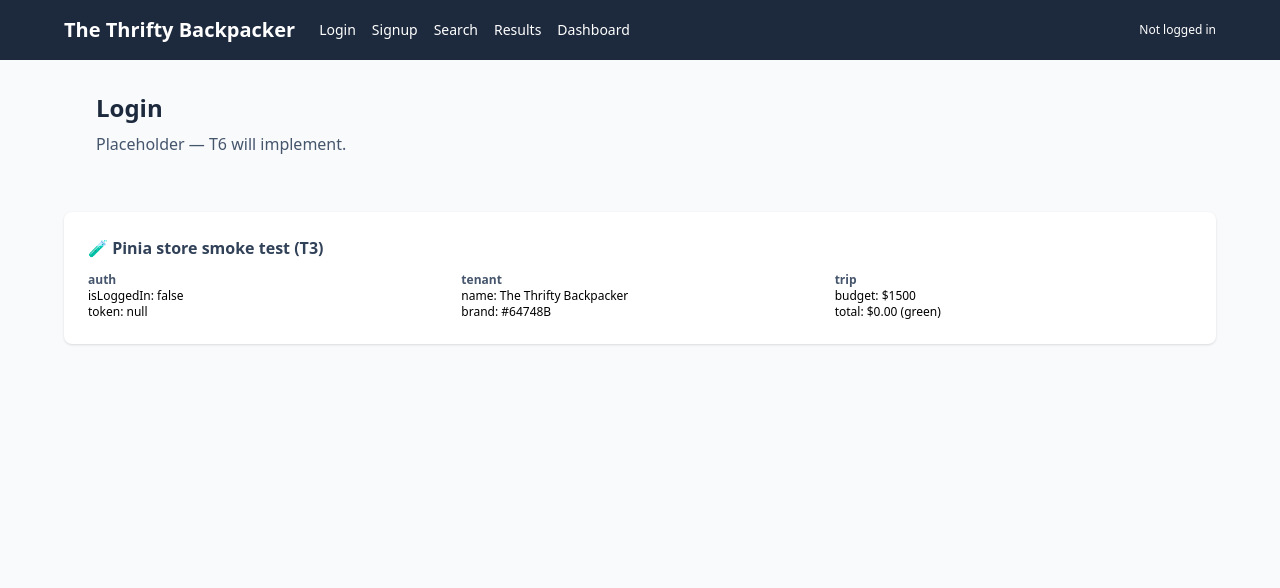
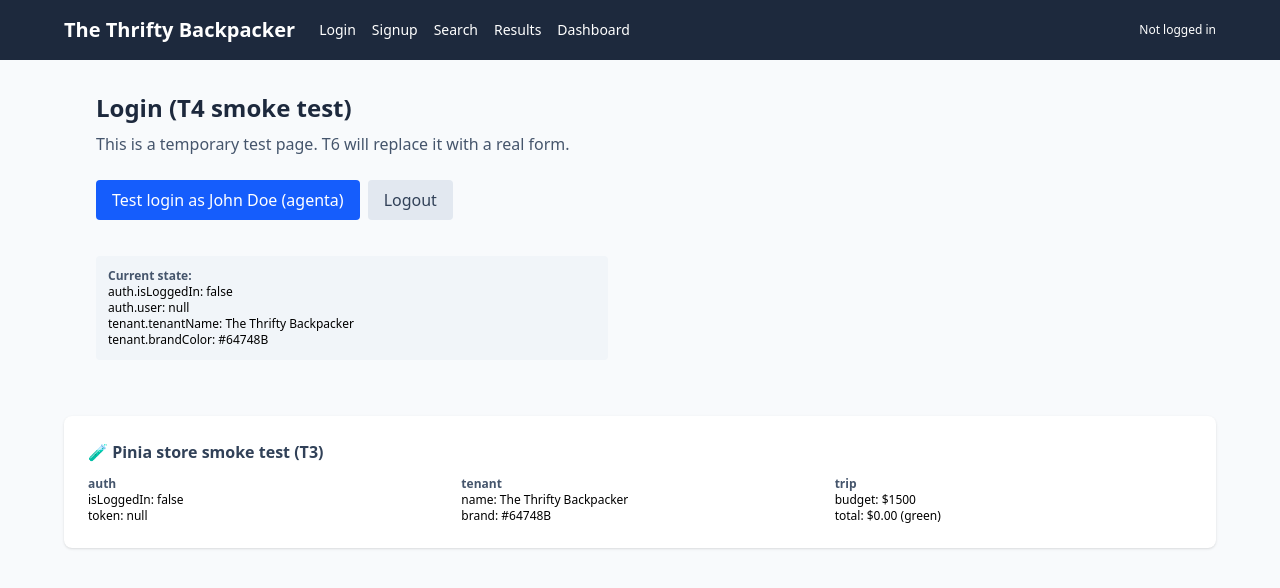
Before and after one commit to jaeswdev/CMPE-131-Project-The-Thrifty-Backpacker, a Vue app in the folder frontend/: page /login in a window 1280 px wide. Shown: the top 588 px of the page. Built offline with nearby package versions, Linux system fonts and the light colour scheme; no server answers.

Commit message:
feat(frontend): add Axios client with auth and tenant interceptors

```diff
--- a/frontend/package.json
+++ b/frontend/package.json
@@ -9,6 +9,7 @@
     "preview": "vite preview"
   },
   "dependencies": {
+    "axios": "^1.16.1",
     "pinia": "^3.0.4",
     "vue": "^3.5.34",
     "vue-router": "^4.6.4"
--- /dev/null
+++ b/frontend/src/services/api.js
@@ -0,0 +1,90 @@
+// src/services/api.js
+//
+// Axios instance configured for our backend API.
+//
+// Request interceptor:
+//   - Attaches Authorization: Bearer <token> from auth store (if logged in)
+//   - Attaches X-Tenant-Subdomain header based on localStorage
+//
+// Response interceptor:
+//   - On 401: clears auth + tenant stores, redirects to /login
+//   - All other errors propagate to the caller
+//
+// Usage from any component:
+//   import api from '@/services/api'
+//   const res = await api.get('/flights/search', { params: { destination: 'London' } })
+
+import axios from 'axios'
+import { useAuthStore } from '../stores/auth'
+import { useTenantStore } from '../stores/tenant'
+import router from '../router'
+
+const TENANT_SUBDOMAIN_KEY = 'tenant_subdomain'
+
+// Create the Axios instance. Base URL pulled from .env.
+const api = axios.create({
+  baseURL: import.meta.env.VITE_API_BASE_URL || 'http://localhost:8000/api/v1',
+  timeout: 15000,  // 15s — long enough for slow Tipsters responses
+  headers: {
+    'Content-Type': 'application/json',
+  },
+})
+
+// === Request interceptor ===
+api.interceptors.request.use(
+  (config) => {
+    // Auth header (only if logged in)
+    const auth = useAuthStore()
+    if (auth.token) {
+      config.headers.Authorization = `Bearer ${auth.token}`
+    }
+
+    // Tenant header — read from localStorage so it survives page refreshes.
+    // Login flow (T6) sets this when the user enters a tenant subdomain.
+    const tenantSubdomain = localStorage.getItem(TENANT_SUBDOMAIN_KEY)
+    if (tenantSubdomain) {
+      config.headers['X-Tenant-Subdomain'] = tenantSubdomain
+    }
+
+    return config
+  },
+  (error) => Promise.reject(error)
+)
+
+// === Response interceptor ===
+api.interceptors.response.use(
+  (response) => response,  // pass through successful responses
+  (error) => {
+    // 401 = stale or invalid token. Auto-logout for graceful UX.
+    if (error.response?.status === 401) {
+      const auth = useAuthStore()
+      const tenant = useTenantStore()
+      auth.clearSession()
+      tenant.clearTenant()
+      localStorage.removeItem(TENANT_SUBDOMAIN_KEY)
+
+      // Only redirect if we're not already on /login (avoid redirect loops)
+      if (router.currentRoute.value.name !== 'login') {
+        router.push({ name: 'login', query: { reason: 'session_expired' } })
+      }
+    }
+
+    // Re-throw so component-level .catch() blocks can still handle other errors
+    return Promise.reject(error)
+  }
+)
+
+// Helper: write the tenant subdomain on login. Call from LoginView (T6).
+export function setTenantSubdomain(subdomain) {
+  if (subdomain) {
+    localStorage.setItem(TENANT_SUBDOMAIN_KEY, subdomain)
+  } else {
+    localStorage.removeItem(TENANT_SUBDOMAIN_KEY)
+  }
+}
+
+export function getTenantSubdomain() {
+  return localStorage.getItem(TENANT_SUBDOMAIN_KEY)
+}
+
+export default api
--- a/frontend/src/views/LoginView.vue
+++ b/frontend/src/views/LoginView.vue
@@ -1,10 +1,111 @@
 <script setup>
-// T6 — Login page (Hyunjae)
+import { ref } from 'vue'
+import api from '../services/api'
+import { useAuthStore } from '../stores/auth'
+import { useTenantStore } from '../stores/tenant'
+import { setTenantSubdomain } from '../services/api'
+import { useRouter, useRoute } from 'vue-router'
+
+const router = useRouter()
+const route = useRoute()
+const auth = useAuthStore()
+const tenant = useTenantStore()
+
+// Test state
+const status = ref('idle')  // 'idle' | 'loading' | 'success' | 'error'
+const errorMessage = ref('')
+const sessionExpiredMessage = ref('')
+
+if (route.query.reason === 'session_expired') {
+  sessionExpiredMessage.value = 'Your session expired. Please log in again.'
+}
+
+async function testLogin() {
+  status.value = 'loading'
+  errorMessage.value = ''
+
+  // T4 smoke test: hardcoded seed credentials + Tenant A subdomain.
+  // T6 will replace this with a real form.
+  setTenantSubdomain('agenta')
+
+  try {
+    const res = await api.get('/users/login', {
+      params: {
+        email: 'john.doe@example.com',
+        password: 'CMPE-131@2026',
+      },
+    })
+
+    // Save the session in the auth store
+    auth.setSession(res.data.access_token, {
+      user_id: res.data.User_ID,
+      email: 'john.doe@example.com',
+    })
+
+    // Fetch tenant info now that we have a JWT + subdomain
+    const tenantRes = await api.get('/tenants/me')
+    tenant.setTenant(tenantRes.data)
+
+    status.value = 'success'
+
+    // Navigate to /search
+    setTimeout(() => router.push({ name: 'search' }), 800)
+  } catch (err) {
+    status.value = 'error'
+    errorMessage.value = err.response?.data?.detail || err.message || 'Unknown error'
+  }
+}
+
+function testLogout() {
+  auth.clearSession()
+  tenant.clearTenant()
+  setTenantSubdomain(null)
+  status.value = 'idle'
+}
 </script>
 
 <template>
-  <div class="p-8">
-    <h2 class="text-2xl font-bold text-slate-800">Login</h2>
-    <p class="mt-2 text-slate-600">Placeholder — T6 will implement.</p>
+  <div class="p-8 max-w-xl">
+    <h2 class="text-2xl font-bold text-slate-800">Login (T4 smoke test)</h2>
+    <p class="mt-2 text-slate-600">
+      This is a temporary test page. T6 will replace it with a real form.
+    </p>
+
+    <div v-if="sessionExpiredMessage" class="mt-4 p-3 bg-amber-100 text-amber-800 rounded">
+      {{ sessionExpiredMessage }}
+    </div>
+
+    <div class="mt-6 space-y-3">
+      <button
+        @click="testLogin"
+        :disabled="status === 'loading'"
+        class="px-4 py-2 bg-blue-600 text-white rounded hover:bg-blue-700 disabled:opacity-50"
+      >
+        {{ status === 'loading' ? 'Logging in…' : 'Test login as John Doe (agenta)' }}
+      </button>
+
+      <button
+        @click="testLogout"
+        class="ml-2 px-4 py-2 bg-slate-200 text-slate-700 rounded hover:bg-slate-300"
+      >
+        Logout
+      </button>
+    </div>
+
+    <div v-if="status === 'success'" class="mt-4 p-3 bg-green-100 text-green-800 rounded">
+      ✅ Logged in! Redirecting to /search in 800ms…
+    </div>
+
+    <div v-if="status === 'error'" class="mt-4 p-3 bg-red-100 text-red-800 rounded">
+      ❌ Login failed: {{ errorMessage }}
+    </div>
+
+    <div class="mt-6 p-3 bg-slate-100 rounded text-xs">
+      <p class="font-bold text-slate-600">Current state:</p>
+      <p>auth.isLoggedIn: {{ auth.isLoggedIn }}</p>
+      <p>auth.user: {{ JSON.stringify(auth.user) }}</p>
+      <p>tenant.tenantName: {{ tenant.tenantName }}</p>
+      <p>tenant.brandColor: {{ tenant.brandColor }}</p>
+    </div>
   </div>
 </template>
```
Also changed, not shown: 1 other file (tests, documents, lock files or other folders).
